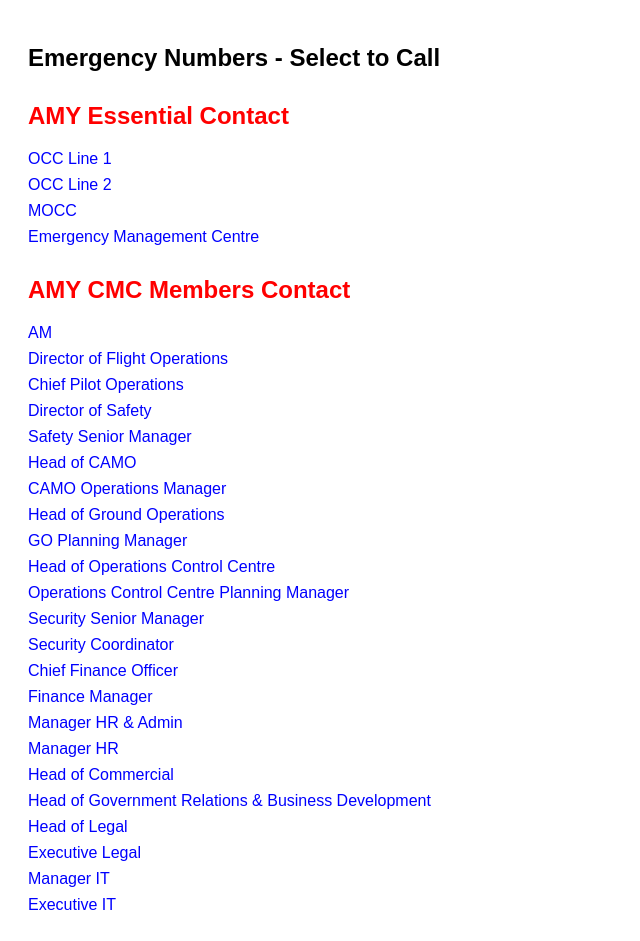
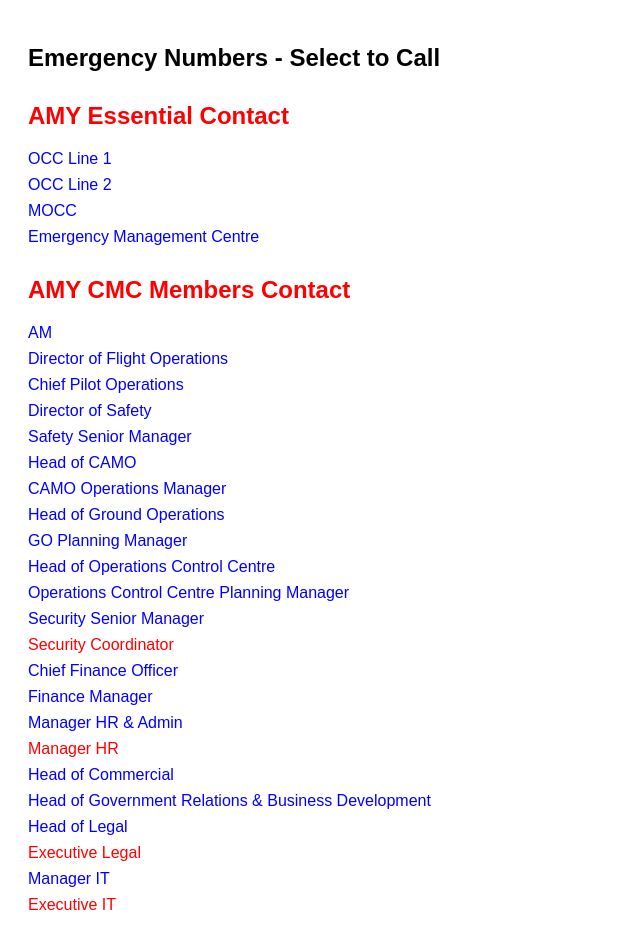
Before and after one commit to akmal-abbas/ER-Contact-List, a plain HTML site: page index.html in a window 1280 px wide. Shown: the top 941 px of the page, without its empty margins (0-640 px from the left). Drawn offline with Linux system fonts and the light colour scheme.

Commit message:
Update index.html

```diff
--- a/index.html
+++ b/index.html
@@ -38,17 +38,17 @@
     <li><a href="tel:+60129770537">Head of Operations Control Centre</a></li>
     <li><a href="tel:+60172604074">Operations Control Centre Planning Manager</a></li>
     <li><a href="tel:+60125656070">Security Senior Manager</a></li>
-    <li><a href="tel:+10000000016">Security Coordinator</a></li>
+    <li><span style="color:red;">Security Coordinator</span></li>
     <li><a href="tel:+37065509744">Chief Finance Officer</a></li>
     <li><a href="tel:+60123131073">Finance Manager</a></li>
     <li><a href="tel:+60173333223">Manager HR & Admin</a></li>
-    <li><a href="tel:+10000000020">Manager HR</a></li>
+    <li><span style="color:red;">Manager HR</span></li>
     <li><a href="tel:+60162153372">Head of Commercial</a></li>
     <li><a href="tel:+60129109252">Head of Government Relations & Business Development</a></li>
     <li><a href="tel:+601128138313">Head of Legal</a></li>
-    <li><a href="tel:+10000000024">Executive Legal</a></li>
+    <li><span style="color:red;">Executive Legal</span></li>
     <li><a href="tel:+60173333737">Manager IT</a></li>
-    <li><a href="tel:+10000000026">Executive IT</a></li>
+    <li><span style="color:red;">Executive IT</span></li>
   </ul>
 
   <h2>Local Agencies Emergency Contacts</h2>
@@ -103,7 +103,7 @@
   <ul>
     <li><a href="tel:+60387769036">Aviation Security KLIA</a></li>
     <li><a href="tel:+60387762000">Malaysia Airport Sepang</a></li>
-    <li><a href="tel:+10000000051">Crisis Command Centre</a></li>
+    <li><span style="color:red;">Crisis Command Centre</span></li>
   </ul>
 
   <h3>Government Agencies</h3>
```
